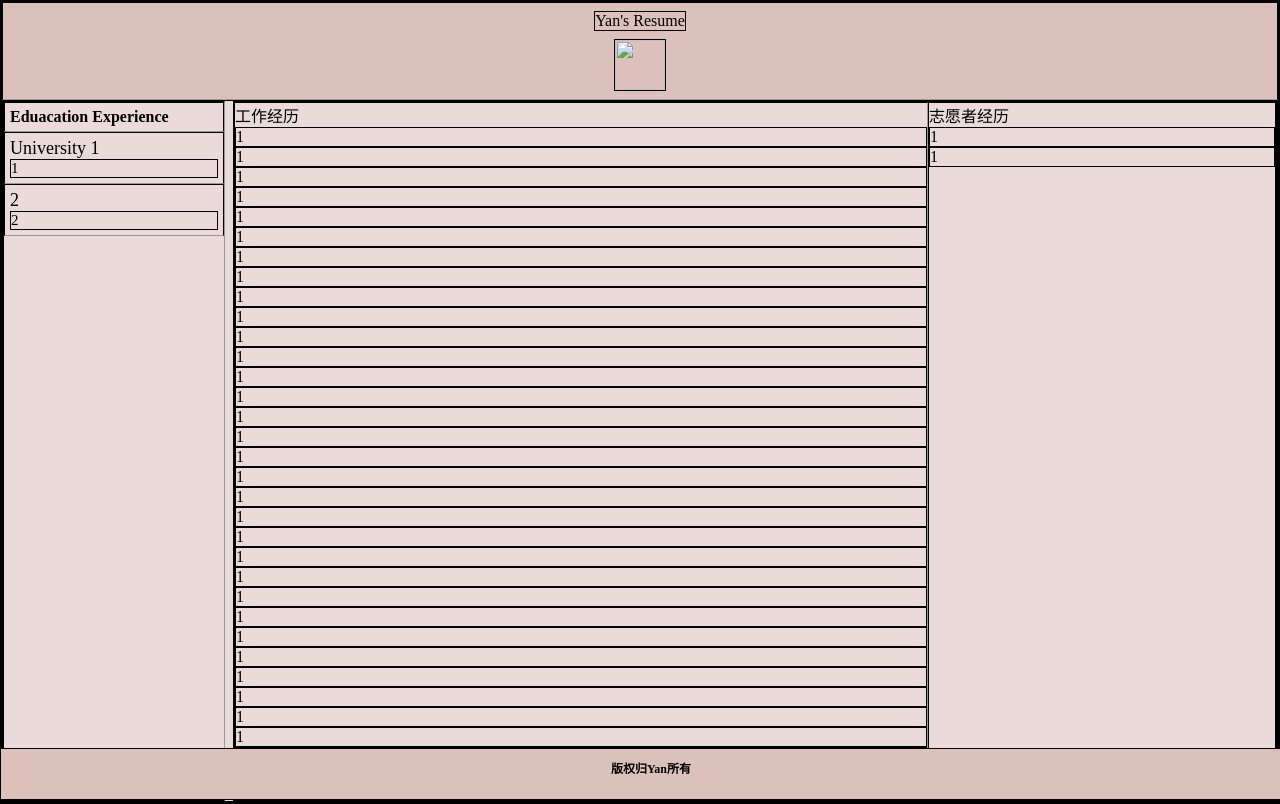
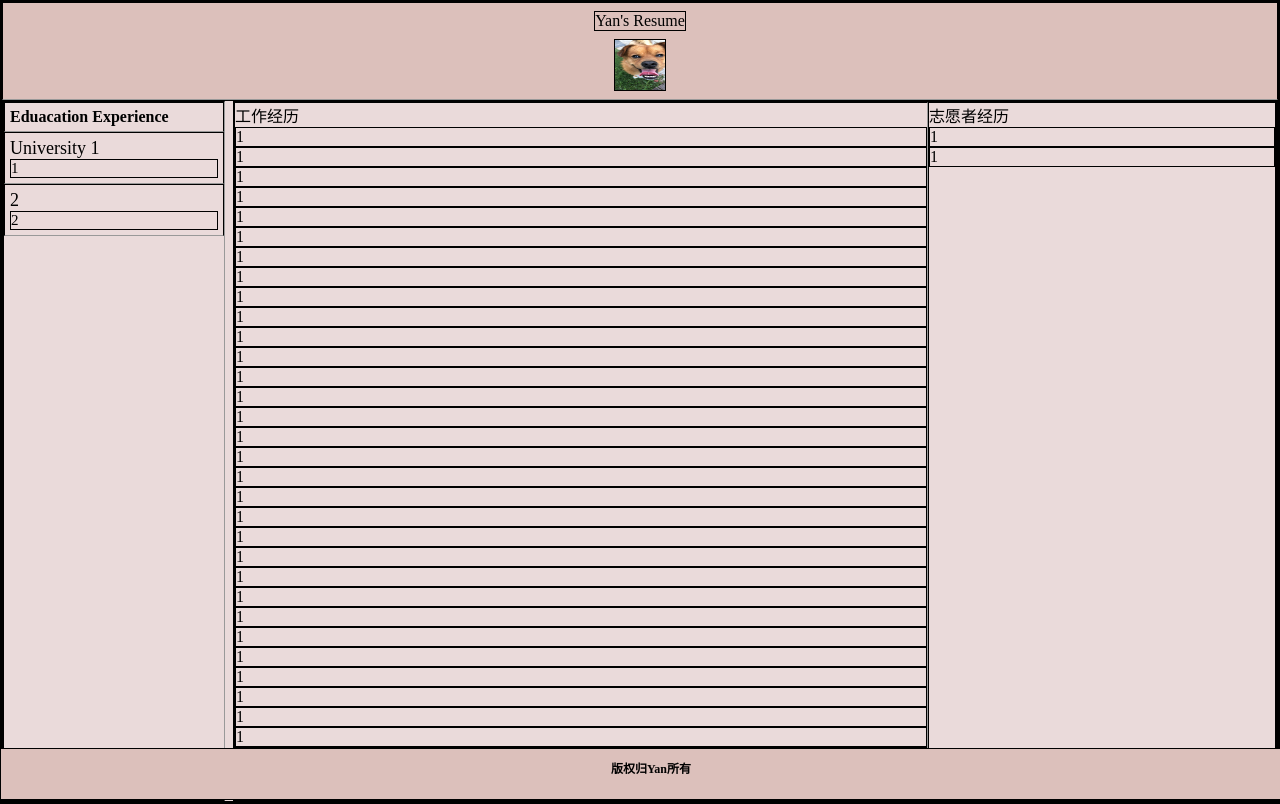
Before and after one commit to yanliu1809/re_01, a plain HTML site: page index.html in a window 1280 px wide. Drawn offline with Linux system fonts and the light colour scheme.

Commit message:
Update index.html

```diff
--- a/index.html
+++ b/index.html
@@ -74,7 +74,7 @@
         <div class="mgt mgb ">Yan's Resume</div>
         <img
             style="height: 50px; width: 50px;"
-            src="/Users/yan/Desktop/Yan.png"
+            src="https://github.com/yanliu1809/re_01/blob/main/duoduo.png"
             alt=""
             class="mgb">
     </div>
```
